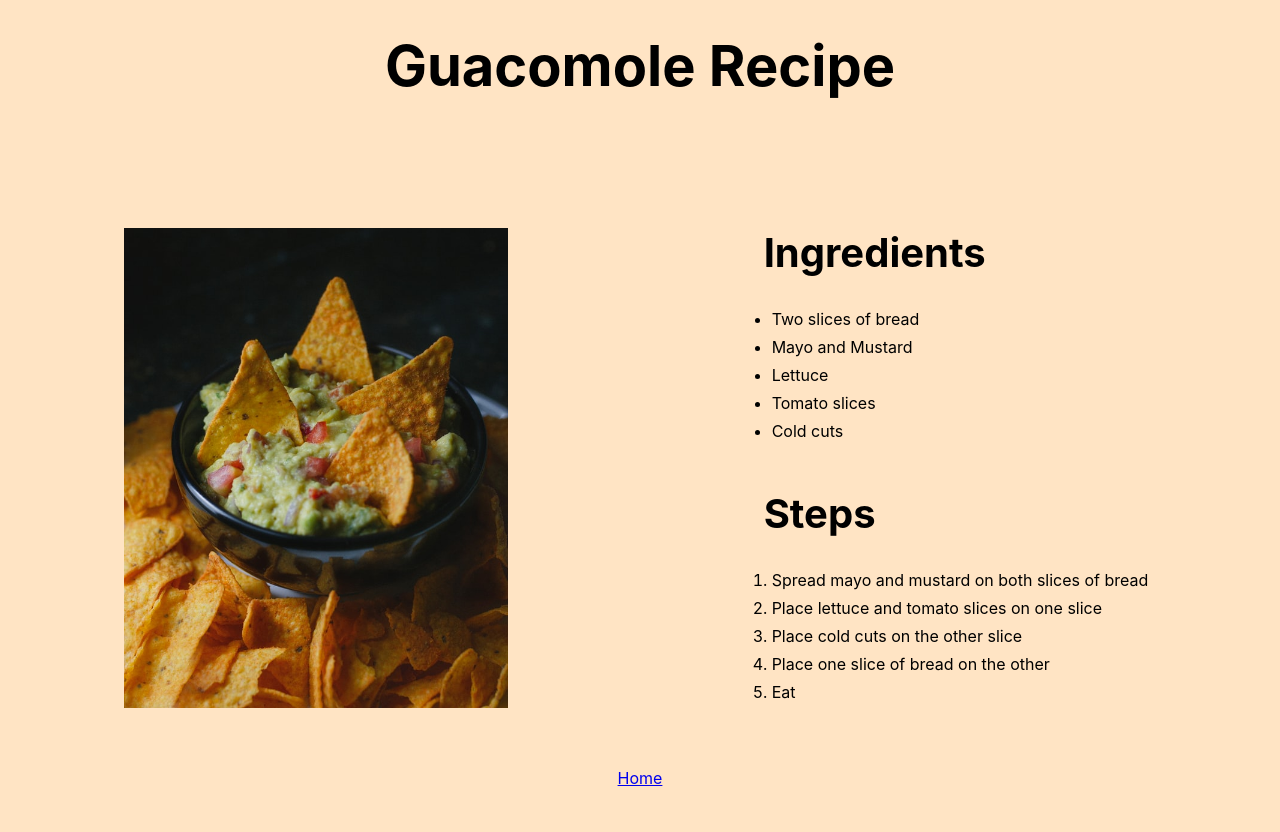
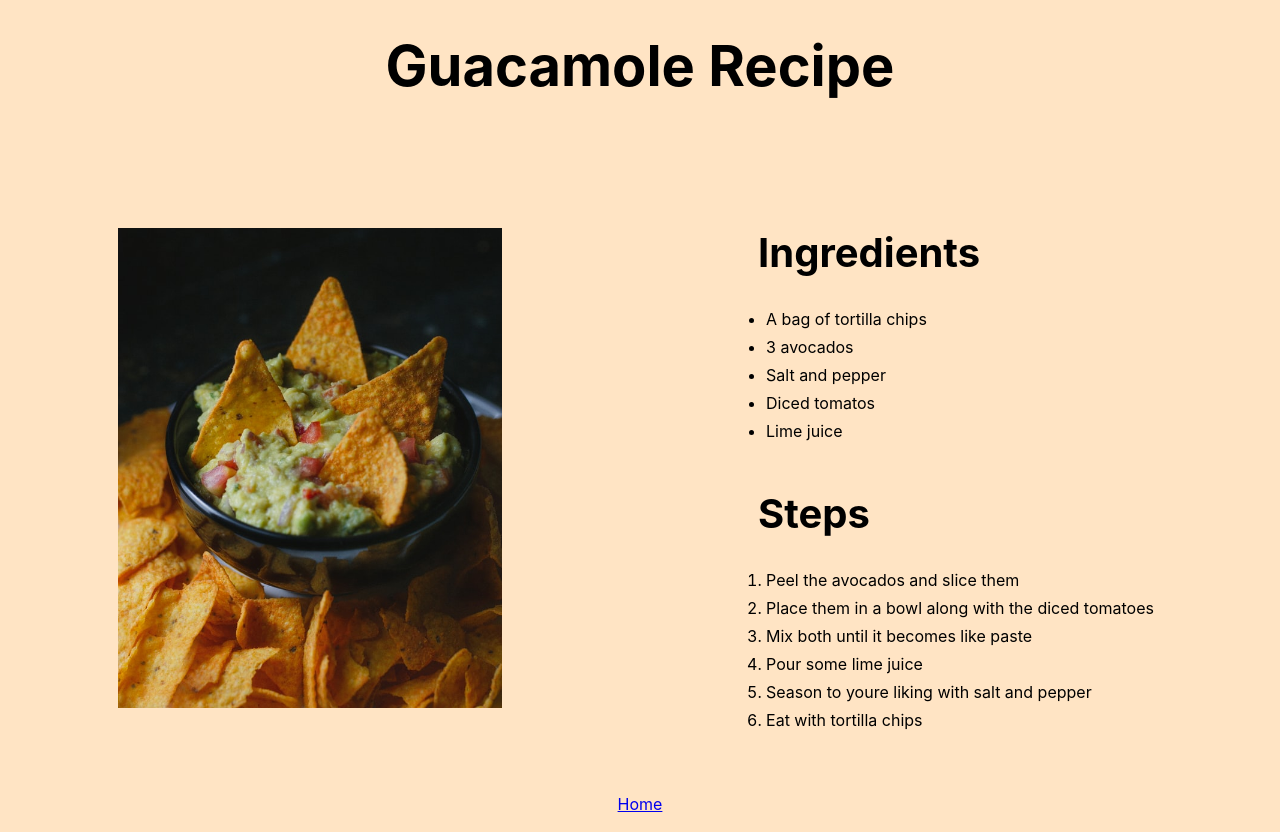
Before and after one commit to Victor-Guerrero-Devs/the-odin-project, a plain HTML site: page 1-odin-recipes/recipes/guacomole.html in a window 1280 px wide. Drawn offline with Linux system fonts and the light colour scheme.

Commit message:
Finish guacomole.html

```diff
--- a/1-odin-recipes/recipes/guacomole.html
+++ b/1-odin-recipes/recipes/guacomole.html
@@ -9,7 +9,7 @@
   </head>
   <body>
     <header>
-      <h1 class="page-title">Guacomole Recipe</h1>
+      <h1 class="page-title">Guacamole Recipe</h1>
     </header>
     <div class="container">
       <div class="image-container">
@@ -22,19 +22,20 @@
       <div class="ingredients-container">
         <h2>Ingredients</h2>
         <ul>
-          <li>Two slices of bread</li>
-          <li>Mayo and Mustard</li>
-          <li>Lettuce</li>
-          <li>Tomato slices</li>
-          <li>Cold cuts</li>
+          <li>A bag of tortilla chips</li>
+          <li>3 avocados</li>
+          <li>Salt and pepper</li>
+          <li>Diced tomatos</li>
+          <li>Lime juice</li>
         </ul>
         <h2>Steps</h2>
         <ol>
-          <li>Spread mayo and mustard on both slices of bread</li>
-          <li>Place lettuce and tomato slices on one slice</li>
-          <li>Place cold cuts on the other slice</li>
-          <li>Place one slice of bread on the other</li>
-          <li>Eat</li>
+          <li>Peel the avocados and slice them</li>
+          <li>Place them in a bowl along with the diced tomatoes</li>
+          <li>Mix both until it becomes like paste</li>
+          <li>Pour some lime juice</li>
+          <li>Season to youre liking with salt and pepper</li>
+          <li>Eat with tortilla chips</li>
         </ol>
       </div>
     </div>
```
Also changed, not shown: 1-odin-recipes/index.html (+1 -1 lines).
